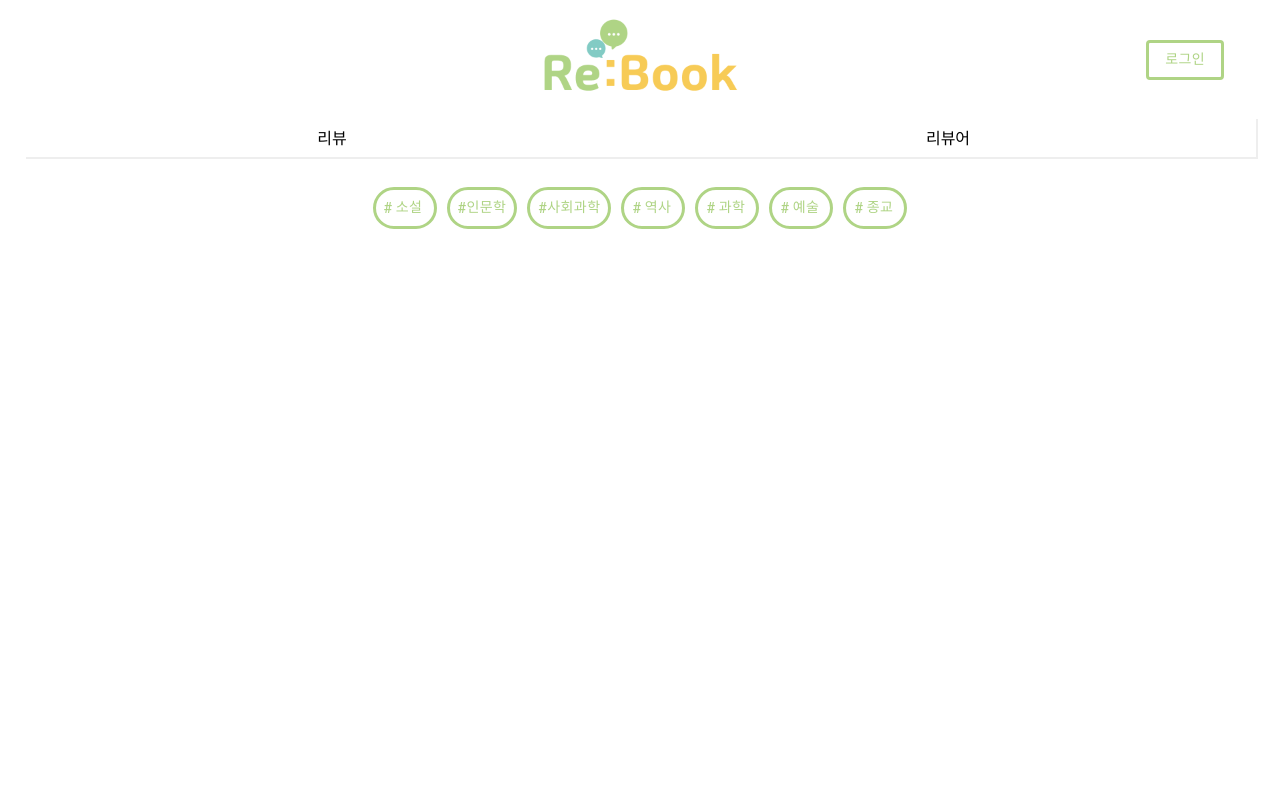
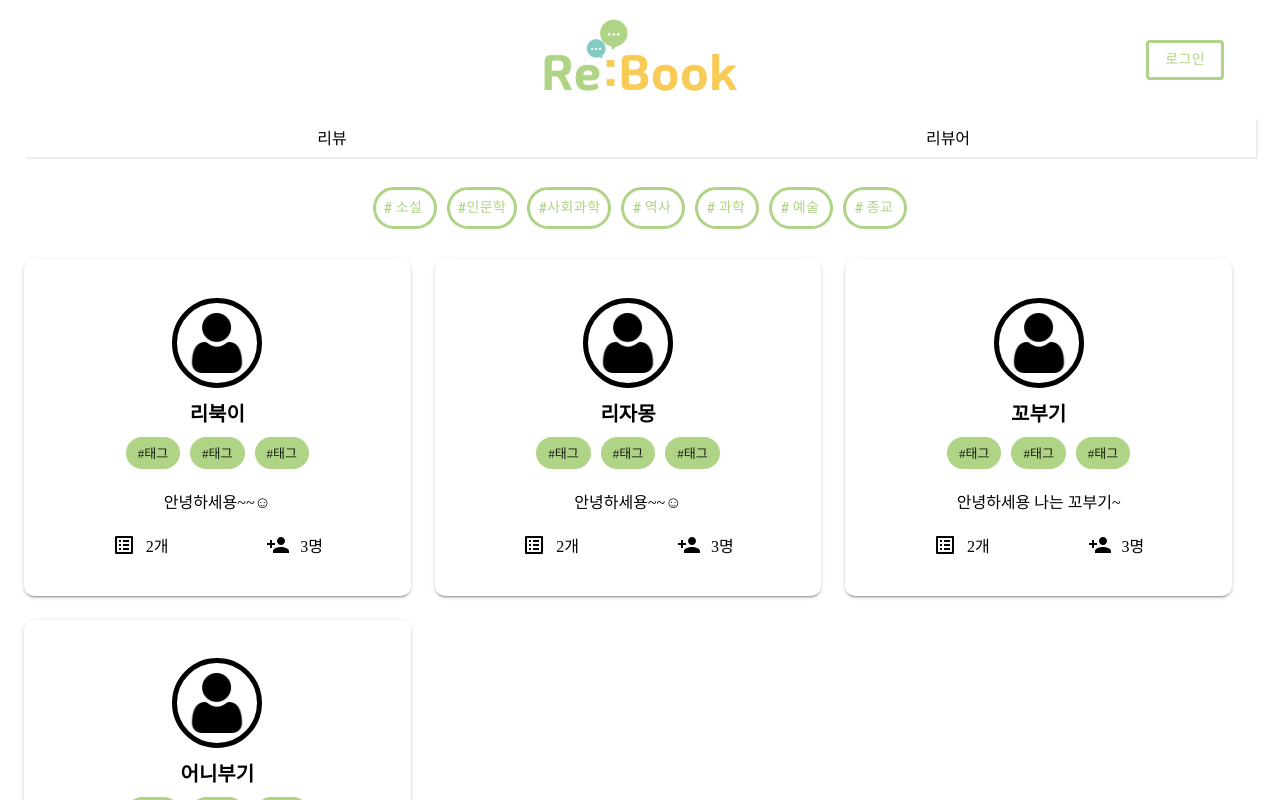
Before and after one commit to CodingOnTeamBook/Rebook_React_Node, a React (Create React App) app in the folder client/: page /people in a window 1280 px wide. Shown: the top 800 px of the page. Built offline with nearby package versions, Linux system fonts and the light colour scheme; no server answers; a web font is replaced by a local one.

Commit message:
Person Component 복구

```diff
--- a/client/src/components/PeopleComponent/Person.tsx
+++ b/client/src/components/PeopleComponent/Person.tsx
@@ -8,8 +8,6 @@ import ListAlt from '@material-ui/icons/ListAlt';
 import PersonAdd from '@material-ui/icons/PersonAdd';
 import GridItem from '../common/GridItem';
 import { myInfo, myProfileImg } from '../../globalFunction/myInfoDefaultValue';
-import { IReviewer } from '../../API/REVIEWER_PUBLIC_API/reviewer.interface';
-import { NoResultMsg } from '../../pages/SearchPage';
 
 const PersonContainer = styled(Box)`
   border-radius: 10px;
@@ -74,61 +72,95 @@ const Info = styled.span`
   margin-left: 10px;
 `;
 
-// 📌 다른 곳에도 Person이 쓰이는 것 같아서 일단 optional로 해둡니다
-interface IProps {
-  reviewer?: Array<IReviewer>;
-  error?: boolean;
-}
+const Person = () => {
+  const history = useHistory();
 
-const Person: FunctionComponent<IProps> = ({ reviewer, error }: IProps) => {
-  const history = useHistory();
-  console.log(error);
-
+  // 테스트 데이터
+  const USER_DATA = [
+    {
+      id: 1,
+      userId: '1234',
+      nickname: '리북이',
+      genres: '',
+      gender: 'Secret',
+      ageRange: '20대',
+      profileImg: 'defaultImg',
+      info: '안녕하세용~~☺',
+      createdAt: '2021-06-28T08:39:00.108Z',
+      updatedAt: '2021-06-28T08:39:00.162Z',
+    },
+    {
+      id: 2,
+      userId: '1234',
+      nickname: '리자몽',
+      genres: '',
+      gender: 'Secret',
+      ageRange: '20대',
+      profileImg: 'defaultImg',
+      info: '안녕하세용~~☺',
+      createdAt: '2021-06-28T08:39:00.108Z',
+      updatedAt: '2021-06-28T08:39:00.162Z',
+    },
+    {
+      id: 3,
+      userId: '1234',
+      nickname: '꼬부기',
+      genres: '',
+      gender: 'Secret',
+      ageRange: '20대',
+      profileImg: 'defaultImg',
+      info: '안녕하세용 나는 꼬부기~',
+      createdAt: '2021-06-28T08:39:00.108Z',
+      updatedAt: '2021-06-28T08:39:00.162Z',
+    },
+    {
+      id: 4,
+      userId: '1234',
+      nickname: '어니부기',
+      genres: '',
+      gender: 'Secret',
+      ageRange: 'Secret',
+      profileImg: 'defaultImg',
+      info: 'defaultInfo',
+      createdAt: '2021-06-28T08:39:00.108Z',
+      updatedAt: '2021-06-28T08:39:00.162Z',
+    },
+  ];
+  const id = 'test';
   return (
     <>
-      {error ? (
-        <NoResultMsg>찾는 유저가 없어요😢</NoResultMsg>
-      ) : (
-        reviewer?.map((user: any, index: number) => (
+      {USER_DATA.map((user) => (
         <GridItem key={user.id}>
           <PersonContainer
             display="flex"
             flexDirection="column"
             alignItems="center"
             boxShadow={2}
+            key={user.id}
             onClick={() => {
-                history.push(`/people/${user.id}`);
+              history.push(`/people/${id}`);
             }}
           >
-              <UserImg
-                alt={user.nickname}
-                src={myProfileImg(
-                  !user.profileImg ? 'defaultImg' : user.myProfileImg
-                )}
-              />
+            <UserImg alt={user.nickname} src={myProfileImg(user.profileImg)} />
             <NickName>{user.nickname}</NickName>
             <TagArea>
-                {user.genres.split(',').map((tag: any, index: number) => (
-                  <TagChip key={index} label={tag} />
-                ))}
+              <TagChip label="#태그" /> <TagChip label="#태그" />
+              <TagChip label="#태그" />
             </TagArea>
-              <Introduction>
-                {myInfo(!user.info ? 'defaultInfo' : user.info)}
-              </Introduction>
+            <Introduction> {myInfo(user.info)} </Introduction>
             <DetailInfo>
               <ReviewArea>
                 <ListAlt></ListAlt>
-                  <Info> {user.countUserReviews}개 </Info>
+                <Info> 2개 </Info>
               </ReviewArea>
               <FollowerArea>
                 <PersonAdd></PersonAdd>
-                  <Info> {user.countFollowers}명 </Info>
+                <Info> 3명 </Info>
               </FollowerArea>
             </DetailInfo>
           </PersonContainer>
         </GridItem>
-        ))
-      )}
+      ))}
     </>
   );
 };
```
Lines whose indentation alone changed are shown as unchanged.
